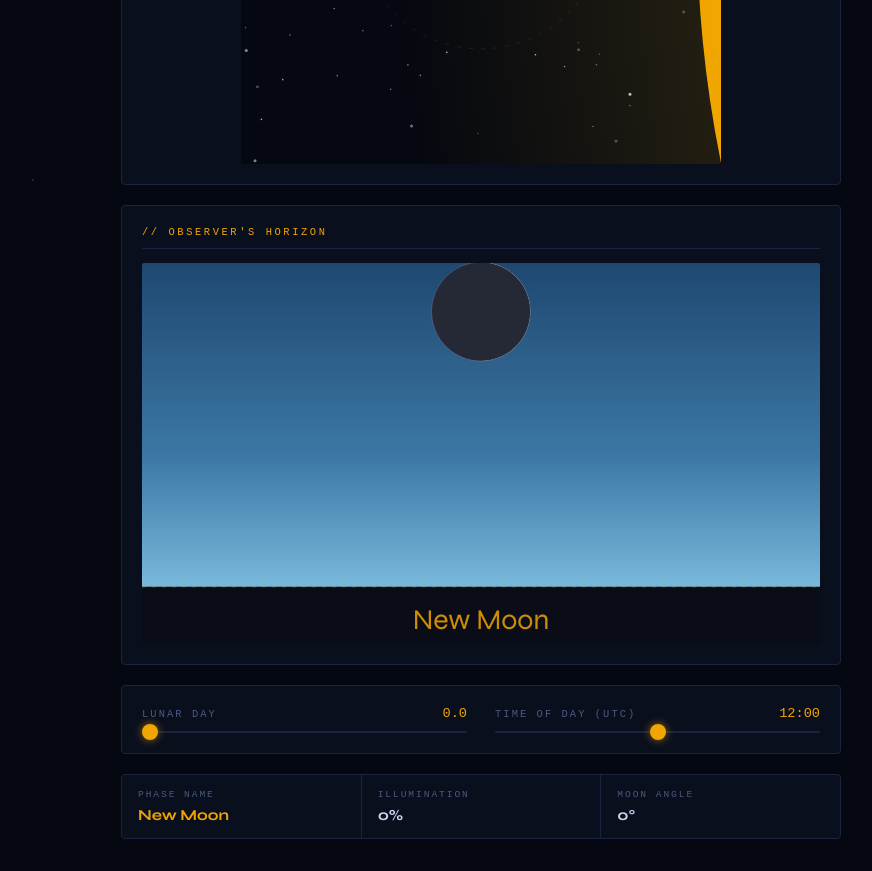
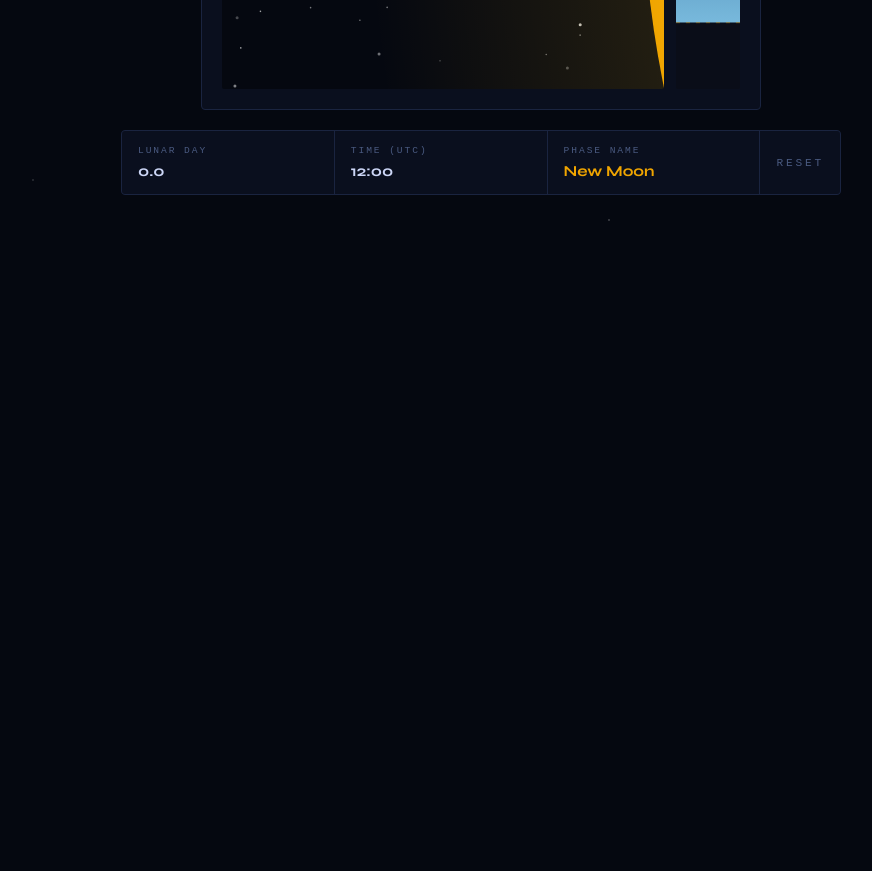
Before and after one commit to argothiel/argothiel.github.io, a website with bundled scripts: page docs/moon.html in a window 1280 px wide. Shown: the part 500-1371 px from the top of the page, without its empty margins (159-1031 px from the left). After the commit the page ends 800 px from the top, so only its background shows below. Built offline with nearby package versions, Linux system fonts and the light colour scheme; a web font is replaced by a local one.

Commit message:
Collapse moon visualizer UI: horizon strip, info bar, drag-only
- Move the observer's-horizon view into a thin vertical strip alongside
  the orbital canvas (replaces the wide horizon panel below). Phase-name
  label dropped from the strip — info bar carries it.
- Remove the lunar-day and time-of-day sliders. Drag-and-drop on the
  orbital canvas is now the only input; sliders were redundant.
- Drop the in-canvas HUD overlay; lunar day, time (UTC), and phase name
  live in the bottom info bar instead. Illumination % and moon angle °
  cells removed.
- Add a Reset button as the rightmost info-bar cell, dim-on-rest /
  gold-on-hover, restoring lunarDay 0 / timeOfDay 12.
- Drop the orbital-panel title now that the panel is purely the
  visualization.

```diff
--- a/docs/moon.html
+++ b/docs/moon.html
@@ -18,52 +18,31 @@
 
 <div class="main-grid">
 
-  <!-- Top-down orbital view -->
-  <div class="panel">
-    <div class="panel-title">// Orbital View — top down</div>
-    <canvas id="orbitalCanvas"
-            aria-label="Top-down diagram of the Sun, Earth, and Moon, showing the Moon's current orbital position and the observer on Earth's surface."></canvas>
-  </div>
-
-  <!-- Horizon view (with Moon phase) -->
-  <div class="panel horizon-panel">
-    <div class="panel-title">// Observer's Horizon</div>
-    <canvas id="horizonCanvas"
-            aria-label="Observer's horizon at the chosen time of day, showing the Moon at its current altitude with the corresponding lunar phase."></canvas>
-  </div>
-
-  <!-- Controls -->
-  <div class="panel controls-panel">
-    <div class="control-group">
-      <div class="control-label">
-        <label for="lunarDay">Lunar Day</label>
-        <span class="control-value" id="lunarDayVal">0.0</span>
-      </div>
-      <input type="range" id="lunarDay" min="0" max="29.5" step="0.1" value="0">
-    </div>
-    <div class="control-group">
-      <div class="control-label">
-        <label for="timeOfDay">Time of Day (UTC)</label>
-        <span class="control-value" id="timeOfDayVal">12:00</span>
-      </div>
-      <input type="range" id="timeOfDay" min="0" max="23.95" step="0.05" value="12">
+  <!-- Top-down orbital view, with a thin observer's-horizon strip on the right -->
+  <div class="panel orbital-panel">
+    <div class="orbital-row">
+      <canvas id="orbitalCanvas"
+              aria-label="Top-down diagram of the Sun, Earth, and Moon, showing the Moon's current orbital position and the observer on Earth's surface."></canvas>
+      <canvas id="horizonCanvas"
+              aria-label="Observer's horizon strip showing the Moon at its current altitude with the corresponding lunar phase."></canvas>
     </div>
   </div>
 
   <!-- Info bar -->
   <div class="info-panel" aria-live="polite">
     <div class="info-cell">
+      <div class="info-cell-label">Lunar Day</div>
+      <div class="info-cell-value" id="lunarDayVal">0.0</div>
+    </div>
+    <div class="info-cell">
+      <div class="info-cell-label">Time (UTC)</div>
+      <div class="info-cell-value" id="timeOfDayVal">12:00</div>
+    </div>
+    <div class="info-cell">
       <div class="info-cell-label">Phase Name</div>
       <div class="info-cell-value highlight" id="phaseName">New Moon</div>
     </div>
-    <div class="info-cell">
-      <div class="info-cell-label">Illumination</div>
-      <div class="info-cell-value" id="illumination">0%</div>
-    </div>
-    <div class="info-cell">
-      <div class="info-cell-label">Moon Angle</div>
-      <div class="info-cell-value" id="moonAngle">0°</div>
-    </div>
+    <button id="resetButton" class="info-cell info-action" type="button" aria-label="Reset to default lunar day and time">Reset</button>
   </div>
 
 </div>
--- a/docs/moon/horizon-view.js
+++ b/docs/moon/horizon-view.js
@@ -6,7 +6,6 @@ import {
   illuminationFraction,
   moonAltitude,
   moonPhaseAngle,
-  phaseName,
   sunAltitude,
 } from './physics.js';
 import { GOLD_RGB, LEFT_HALF, RIGHT_HALF, drawStars, lerpRGB } from './render-utils.js';
@@ -22,15 +21,13 @@ const SKY = {
 const LAYOUT = {
   horizonFraction:   0.85,  // share of canvas height that is sky
   altitudeScale:     0.85,  // how high alt=+1 reaches in the sky region
-  moonRadius:        0.13,  // of canvas height
+  moonRadius:        0.40,  // of min(W, H) — scales for narrow strip
   moonGlowInner:     0.8,   // multipliers on moon radius
   moonGlowOuter:     2.2,
   starCount:         50,
   starSeedOffset:    100,   // decorrelate from orbital starfield
   starBigSize:       1.2,
   starSmallSize:     0.6,
-  phaseLabelFont:    0.075,
-  phaseLabelY:       0.96,
 };
 
 const COLOR = {
@@ -39,7 +36,6 @@ const COLOR = {
   moonLit:      '#e8ecf4',
   moonDark:     '#252835',
   moonRim:      'rgba(150,160,200,0.3)',
-  phaseLabel:   `rgba(${GOLD_RGB},0.85)`,
 };
 
 export function drawHorizon(ctx, state) {
@@ -57,7 +53,7 @@ export function drawHorizon(ctx, state) {
   drawGround(ctx, W, H, horizonY);
   drawHorizonLine(ctx, W, horizonY);
 
-  const moonR = H * LAYOUT.moonRadius;
+  const moonR = Math.min(W, H) * LAYOUT.moonRadius;
   const moonX = W * 0.5;
   const moonY = altitudeToY(moonAlt, horizonY, skyHeight);
   const illum = illuminationFraction(state);
@@ -65,7 +61,6 @@ export function drawHorizon(ctx, state) {
 
   if (moonAlt > 0 && illum > 0.1) drawMoonGlow(ctx, moonX, moonY, moonR, illum);
   drawMoonPhase(ctx, moonX, moonY, moonR, illum, waxing);
-  drawPhaseLabel(ctx, W, H, state);
 }
 
 // altitude +1 → high in sky, 0 → on horizon, −1 → fully below ground.
@@ -138,13 +133,6 @@ function drawMoonGlow(ctx, x, y, r, illum) {
   ctx.fill();
 }
 
-function drawPhaseLabel(ctx, W, H, state) {
-  ctx.font = `${H * LAYOUT.phaseLabelFont}px 'Syne', sans-serif`;
-  ctx.textAlign = 'center';
-  ctx.fillStyle = COLOR.phaseLabel;
-  ctx.fillText(phaseName(state), W / 2, H * LAYOUT.phaseLabelY);
-}
-
 // ── Mini Moon disc with the current phase ──────────────────────────────────
 // Three layers, clipped to the disc:
 //   1. dark background
--- a/docs/moon/main.js
+++ b/docs/moon/main.js
@@ -1,15 +1,11 @@
-// Entry point. Owns the application state, wires up controls, and drives
-// the render pipeline. The two views (orbital, horizon) are pure functions
-// of (ctx, state); physics functions are pure functions of state.
+// Entry point. Owns the application state and drives the render pipeline.
+// The two views (orbital, horizon) are pure functions of (ctx, state);
+// physics functions are pure functions of state. State is mutated by
+// dragging the Moon or observer directly on the orbital canvas.
 
 import { drawOrbital, orbitalGeometry } from './orbital-view.js';
 import { drawHorizon } from './horizon-view.js';
-import {
-  LUNAR_CYCLE_DAYS,
-  illuminationFraction,
-  moonPhaseAngle,
-  phaseName,
-} from './physics.js';
+import { LUNAR_CYCLE_DAYS, phaseName } from './physics.js';
 
 const state = {
   lunarDay:  0,
@@ -22,26 +18,19 @@ const orbCtx        = orbCanvas.getContext('2d');
 const horizonCtx    = horizonCanvas.getContext('2d');
 
 const ui = {
-  lunarSlider:    document.getElementById('lunarDay'),
-  timeSlider:     document.getElementById('timeOfDay'),
-  lunarDayVal:    document.getElementById('lunarDayVal'),
-  timeOfDayVal:   document.getElementById('timeOfDayVal'),
-  phaseName:      document.getElementById('phaseName'),
-  illumination:   document.getElementById('illumination'),
-  moonAngle:      document.getElementById('moonAngle'),
+  lunarDayVal:  document.getElementById('lunarDayVal'),
+  timeOfDayVal: document.getElementById('timeOfDayVal'),
+  phaseName:    document.getElementById('phaseName'),
+  resetButton:  document.getElementById('resetButton'),
 };
 
-function syncLunarUI() {
-  const text = state.lunarDay.toFixed(1);
-  ui.lunarDayVal.textContent = text;
-  ui.lunarSlider.setAttribute('aria-valuetext', `${text} days`);
-}
+const DEFAULT_STATE = { lunarDay: 0, timeOfDay: 12 };
 
-function syncTimeUI() {
-  const text = formatHHMM(state.timeOfDay);
-  ui.timeOfDayVal.textContent = text;
-  ui.timeSlider.setAttribute('aria-valuetext', text);
-}
+ui.resetButton.addEventListener('click', () => {
+  state.lunarDay  = DEFAULT_STATE.lunarDay;
+  state.timeOfDay = DEFAULT_STATE.timeOfDay;
+  render();
+});
 
 // Compensate time-of-day so the Moon stays at the same altitude:
 // moonAltitude = sunAltitude(timeOfDay - 24 * lunarDay / 29.5),
@@ -50,22 +39,19 @@ function setLunarDay(next) {
   const dt = (next - state.lunarDay) * 24 / LUNAR_CYCLE_DAYS;
   state.lunarDay = next;
   state.timeOfDay = ((state.timeOfDay + dt) % 24 + 24) % 24;
-  ui.lunarSlider.value = state.lunarDay;
-  ui.timeSlider.value = state.timeOfDay;
-  syncLunarUI();
-  syncTimeUI();
   render();
 }
 
 function setTimeOfDay(next) {
   state.timeOfDay = ((next % 24) + 24) % 24;
-  ui.timeSlider.value = state.timeOfDay;
-  syncTimeUI();
   render();
 }
 
-ui.lunarSlider.addEventListener('input', (e) => setLunarDay(parseFloat(e.target.value)));
-ui.timeSlider.addEventListener('input',  (e) => setTimeOfDay(parseFloat(e.target.value)));
+function updateInfo() {
+  ui.lunarDayVal.textContent  = state.lunarDay.toFixed(1);
+  ui.timeOfDayVal.textContent = formatHHMM(state.timeOfDay);
+  ui.phaseName.textContent    = phaseName(state);
+}
 
 function formatHHMM(hours) {
   const h = Math.floor(hours);
@@ -73,20 +59,15 @@ function formatHHMM(hours) {
   return `${String(h).padStart(2, '0')}:${String(m).padStart(2, '0')}`;
 }
 
-function updateInfo() {
-  ui.phaseName.textContent    = phaseName(state);
-  ui.illumination.textContent = `${Math.round(illuminationFraction(state) * 100)}%`;
-  ui.moonAngle.textContent    = `${Math.round((moonPhaseAngle(state) * 180 / Math.PI) % 360)}°`;
-}
-
 function resizeCanvases() {
-  const orbW = Math.min(orbCanvas.parentElement.clientWidth - 40, 480);
-  orbCanvas.width  = orbW;
-  orbCanvas.height = orbW;
-
-  const horizonW = horizonCanvas.parentElement.clientWidth - 40;
-  horizonCanvas.width  = horizonW;
-  horizonCanvas.height = Math.round(horizonW * 9 / 16);
+  // CSS now drives canvas display size (orbital is square, horizon strip
+  // matches its height). Sync the internal pixel dimensions to whatever
+  // layout produced — works even if column widths shift on resize.
+  for (const c of [orbCanvas, horizonCanvas]) {
+    const rect = c.getBoundingClientRect();
+    c.width  = Math.max(1, Math.round(rect.width));
+    c.height = Math.max(1, Math.round(rect.height));
+  }
 }
 
 function render() {
@@ -177,8 +158,6 @@ function endDrag(e) {
 orbCanvas.addEventListener('pointerup', endDrag);
 orbCanvas.addEventListener('pointercancel', endDrag);
 
-syncLunarUI();
-syncTimeUI();
 resizeCanvases();
 render();
 
--- a/docs/moon/orbital-view.js
+++ b/docs/moon/orbital-view.js
@@ -27,8 +27,6 @@ const COLOR = {
   labelSun:     `rgba(${GOLD_RGB},0.7)`,
   labelEarth:   'rgba(80,160,255,0.7)',
   labelMoon:    'rgba(200,205,216,0.7)',
-  hudCaption:   'rgba(120,140,180,0.7)',
-  hudValue:     `rgb(${GOLD_RGB})`,
 };
 
 // Layout fractions (multiplied by canvas width unless noted).
@@ -48,10 +46,6 @@ const LAYOUT = {
   labelMoonGap:  0.04,
   labelDescent:  0.015,
   phaseArcRel:   0.18,  // phase arc radius / moon orbit radius
-  hudFont:       0.026,
-  hudCaptionFont:0.018,
-  hudPad:        0.025,  // distance from canvas edge
-  hudGap:        0.008,  // gap between caption and value
 };
 
 // Geometry derived from canvas size and state — exported so the input layer
@@ -99,42 +93,6 @@ export function drawOrbital(ctx, state) {
   drawMoon(ctx, mX, mY, moonR);
   drawLabels(ctx, W, { cx, cy, sunX, sunY, sunR, mX, mY, earthR, moonR });
   drawPhaseArc(ctx, cx, cy, moonOrbitR * LAYOUT.phaseArcRel, moonPhaseAngle(state));
-  drawHUD(ctx, W, H, state);
-}
-
-function drawHUD(ctx, W, H, state) {
-  const pad = W * LAYOUT.hudPad;
-  const gap = W * LAYOUT.hudGap;
-  const captionSize = W * LAYOUT.hudCaptionFont;
-  const valueSize   = W * LAYOUT.hudFont;
-
-  ctx.textBaseline = 'top';
-
-  ctx.textAlign = 'left';
-  drawHudCell(ctx, 'LUNAR DAY', `${state.lunarDay.toFixed(1)}`,
-              pad, pad, captionSize, valueSize, gap);
-
-  ctx.textAlign = 'right';
-  drawHudCell(ctx, 'TIME (UTC)', formatHHMM(state.timeOfDay),
-              W - pad, pad, captionSize, valueSize, gap);
-
-  ctx.textBaseline = 'alphabetic';
-}
-
-function drawHudCell(ctx, caption, value, x, y, captionSize, valueSize, gap) {
-  ctx.font = `${captionSize}px 'Syne Mono', monospace`;
-  ctx.fillStyle = COLOR.hudCaption;
-  ctx.fillText(caption, x, y);
-
-  ctx.font = `700 ${valueSize}px 'Syne Mono', monospace`;
-  ctx.fillStyle = COLOR.hudValue;
-  ctx.fillText(value, x, y + captionSize + gap);
-}
-
-function formatHHMM(hours) {
-  const h = Math.floor(hours);
-  const m = Math.floor((hours - h) * 60);
-  return `${String(h).padStart(2, '0')}:${String(m).padStart(2, '0')}`;
 }
 
 function drawOrbit(ctx, cx, cy, r) {
--- a/docs/moon/styles.css
+++ b/docs/moon/styles.css
@@ -111,100 +111,67 @@ canvas {
   border-radius: 2px;
 }
 
+.orbital-panel {
+  max-width: 560px;
+  margin: 0 auto;
+  width: 100%;
+}
+
+#resetButton.info-action {
+  background: var(--panel);
+  border: none;
+  color: var(--text-dim);
+  font-family: 'Syne Mono', monospace;
+  font-size: 0.7rem;
+  letter-spacing: 0.25em;
+  text-transform: uppercase;
+  cursor: pointer;
+  transition: color 0.15s, background 0.15s;
+  display: flex;
+  align-items: center;
+  justify-content: center;
+}
+
+#resetButton.info-action:hover,
+#resetButton.info-action:focus-visible {
+  color: var(--gold);
+  background: rgba(var(--gold-rgb), 0.06);
+  outline: none;
+}
+
+.orbital-row {
+  display: grid;
+  grid-template-columns: minmax(0, 1fr) 64px;
+  gap: 12px;
+  align-items: stretch;
+}
+
 #orbitalCanvas {
-  max-width: 480px;
-  margin: 0 auto;
+  width: 100%;
+  aspect-ratio: 1 / 1;
+  height: auto;
   touch-action: none;
 }
 
-/* Horizon panel spans full width */
-.horizon-panel {
-  grid-column: 1 / -1;
-}
-
-.horizon-panel canvas {
-  aspect-ratio: 16 / 9;
-}
-
-/* Controls panel: 2-col layout for the sliders */
-.controls-panel {
-  grid-column: 1 / -1;
-  display: grid;
-  grid-template-columns: 1fr 1fr;
-  gap: 28px;
-  align-items: start;
-}
-
-.control-group {
-  display: flex;
-  flex-direction: column;
-  gap: 10px;
-}
-
-.control-label {
-  display: flex;
-  justify-content: space-between;
-  align-items: baseline;
-}
-
-.control-label label {
-  font-family: 'Syne Mono', monospace;
-  font-size: 0.65rem;
-  letter-spacing: 0.2em;
-  text-transform: uppercase;
-  color: var(--text-dim);
-  cursor: pointer;
-}
-
-.control-value {
-  font-family: 'Syne Mono', monospace;
-  font-size: 0.85rem;
-  color: var(--gold);
-}
-
-input[type=range] {
-  -webkit-appearance: none;
+#horizonCanvas {
   width: 100%;
-  height: 2px;
-  background: var(--border);
-  outline: none;
-  border-radius: 2px;
-  cursor: pointer;
-}
-
-input[type=range]::-webkit-slider-thumb {
-  -webkit-appearance: none;
-  width: 16px;
-  height: 16px;
-  border-radius: 50%;
-  background: var(--gold);
-  box-shadow: 0 0 8px rgba(var(--gold-rgb), 0.6);
-  cursor: pointer;
-  transition: box-shadow 0.2s;
-}
-
-input[type=range]:hover::-webkit-slider-thumb {
-  box-shadow: 0 0 16px rgba(var(--gold-rgb), 0.9);
-}
-
-input[type=range]::-moz-range-thumb {
-  width: 16px;
-  height: 16px;
-  border-radius: 50%;
-  background: var(--gold);
-  box-shadow: 0 0 8px rgba(var(--gold-rgb), 0.6);
-  border: none;
-  cursor: pointer;
+  height: 100%;
 }
 
 .info-panel {
   display: grid;
-  grid-template-columns: repeat(3, 1fr);
+  grid-template-columns: repeat(3, 1fr) auto;
   gap: 1px;
   background: var(--border);
   border: 1px solid var(--border);
   border-radius: 4px;
   overflow: hidden;
+}
+
+@media (max-width: 480px) {
+  .info-panel {
+    grid-template-columns: 1fr 1fr;
+  }
 }
 
 .info-cell {
@@ -232,12 +199,3 @@ input[type=range]::-moz-range-thumb {
 .info-cell-value.highlight {
   color: var(--gold);
 }
-
-@media (max-width: 640px) {
-  .controls-panel {
-    grid-template-columns: 1fr;
-  }
-  .info-panel {
-    grid-template-columns: 1fr 1fr;
-  }
-}
```
